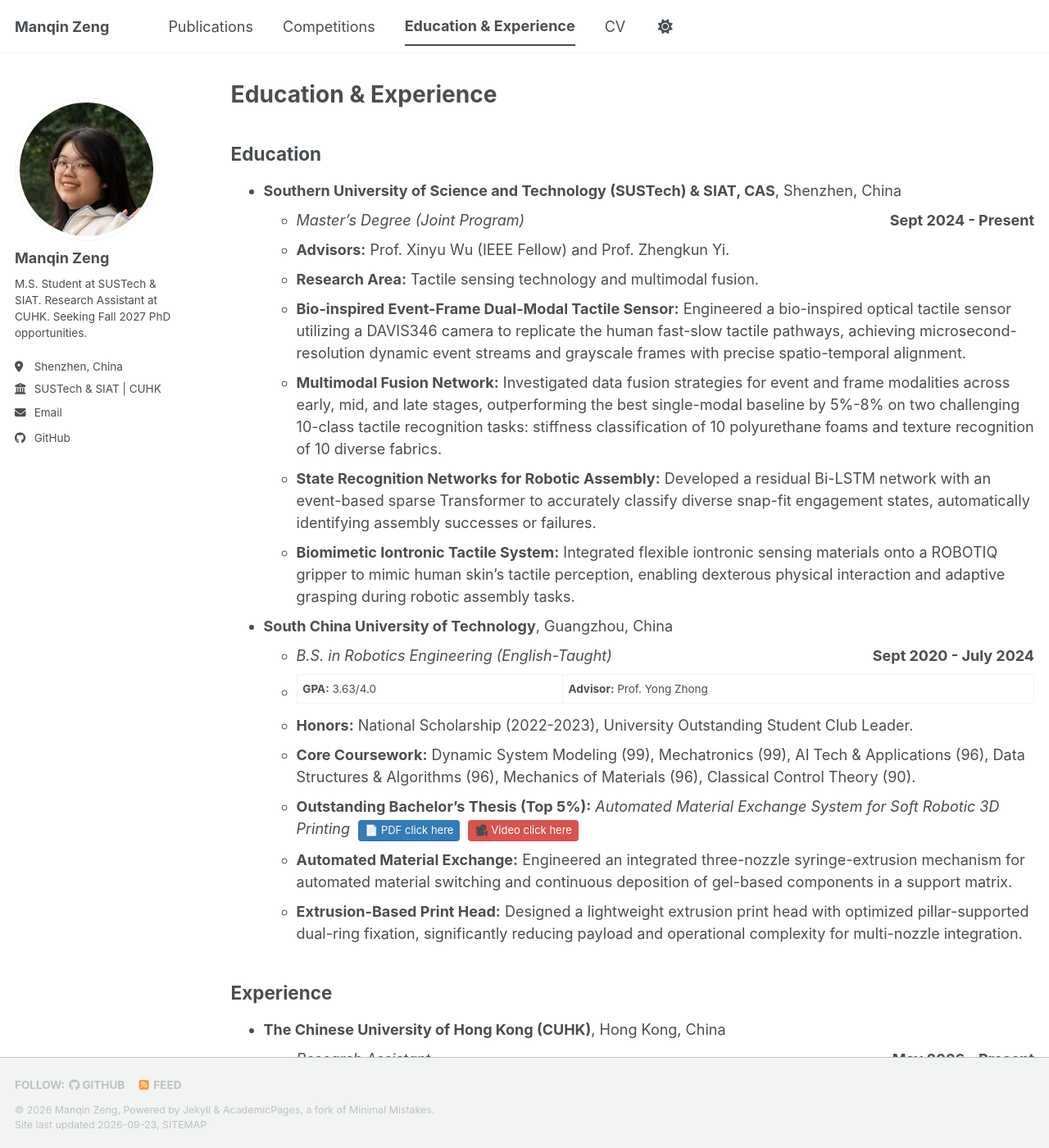
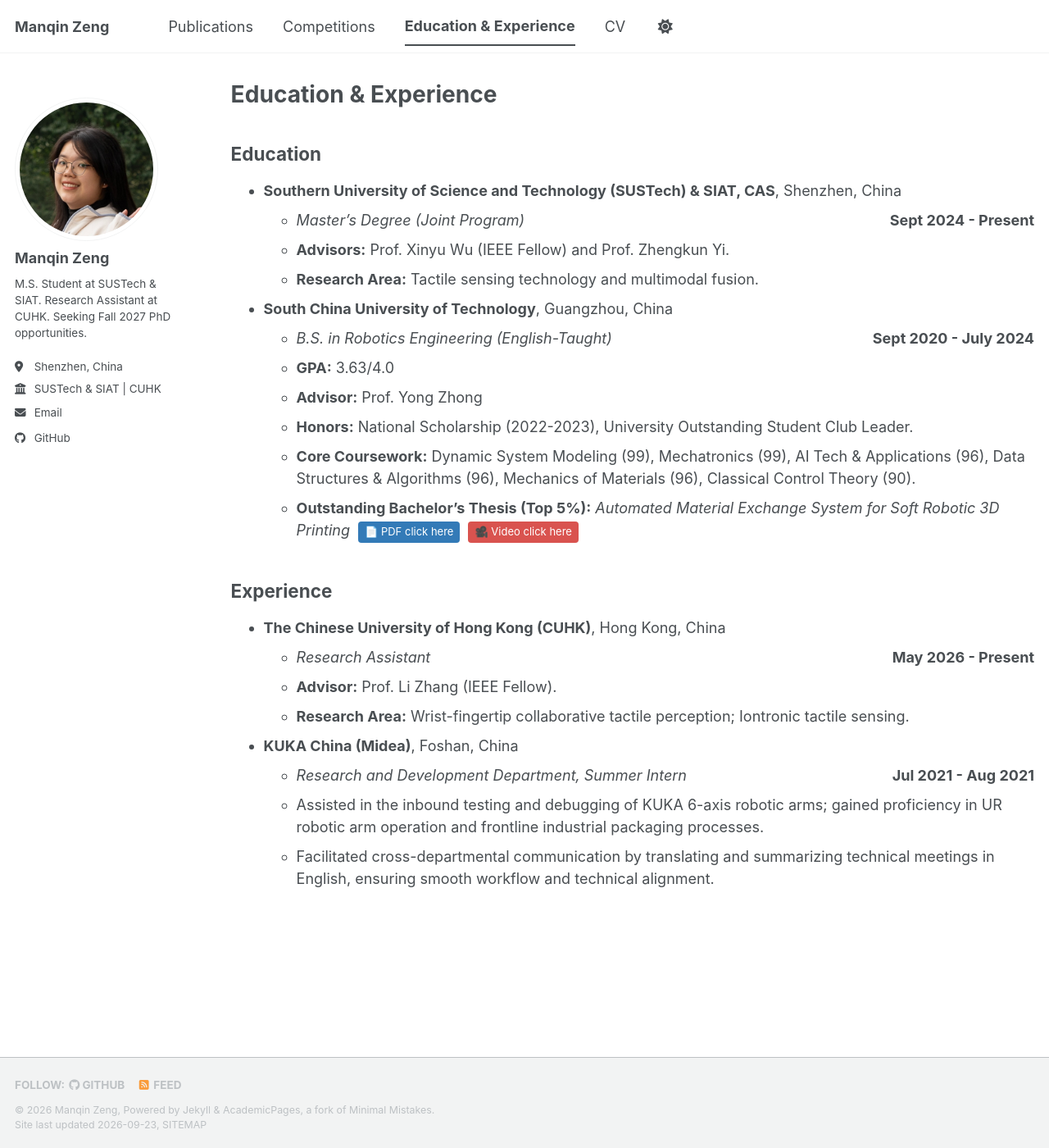
Before and after one commit to ZengManqin/ZengManqin.github.io, a Jekyll site: the page built from _pages/teaching.md, in a window 1280 px wide and 1400 px high. Shown: the whole window at 82% size. Built offline with Jekyll 4.4.1, drawn with Linux system fonts in a browser that asks for light colours; a style sheet for code colours, icons or effects is not loaded; some of the changed text lies outside the part shown.

Commit message:
Update teaching.md

```diff
--- a/_pages/teaching.md
+++ b/_pages/teaching.md
@@ -11,19 +11,14 @@ author_profile: true
   * *Master's Degree (Joint Program)* <span style="float: right;">**Sept 2024 - Present**</span>
   * **Advisors:** Prof. Xinyu Wu (IEEE Fellow) and Prof. Zhengkun Yi.
   * **Research Area:** Tactile sensing technology and multimodal fusion.
-  * **Bio-inspired Event-Frame Dual-Modal Tactile Sensor:** Engineered a bio-inspired optical tactile sensor utilizing a DAVIS346 camera to replicate the human fast-slow tactile pathways, achieving microsecond-resolution dynamic event streams and grayscale frames with precise spatio-temporal alignment.
-  * **Multimodal Fusion Network:** Investigated data fusion strategies for event and frame modalities across early, mid, and late stages, outperforming the best single-modal baseline by 5%-8% on two challenging 10-class tactile recognition tasks: stiffness classification of 10 polyurethane foams and texture recognition of 10 diverse fabrics.
-  * **State Recognition Networks for Robotic Assembly:** Developed a residual Bi-LSTM network with an event-based sparse Transformer to accurately classify diverse snap-fit engagement states, automatically identifying assembly successes or failures.
-  * **Biomimetic Iontronic Tactile System:** Integrated flexible iontronic sensing materials onto a ROBOTIQ gripper to mimic human skin's tactile perception, enabling dexterous physical interaction and adaptive grasping during robotic assembly tasks.
 
 * **South China University of Technology**, Guangzhou, China
   * *B.S. in Robotics Engineering (English-Taught)* <span style="float: right;">**Sept 2020 - July 2024**</span>
-  * **GPA:** 3.63/4.0 | **Advisor:** Prof. Yong Zhong
+  * **GPA:** 3.63/4.0
+  * **Advisor:** Prof. Yong Zhong
   * **Honors:** National Scholarship (2022-2023), University Outstanding Student Club Leader.
   * **Core Coursework:** Dynamic System Modeling (99), Mechatronics (99), AI Tech & Applications (96), Data Structures & Algorithms (96), Mechanics of Materials (96), Classical Control Theory (90).
   * **Outstanding Bachelor's Thesis (Top 5%):** *Automated Material Exchange System for Soft Robotic 3D Printing* <a href="/files/3D.pdf" target="_blank" style="display: inline-block; padding: 3px 8px; background-color: #337ab7; color: white; text-decoration: none; border-radius: 4px; font-size: 13px; margin-left: 5px;">📄 PDF click here</a> <a href="/files/3D.mp4" target="_blank" style="display: inline-block; padding: 3px 8px; background-color: #d9534f; color: white; text-decoration: none; border-radius: 4px; font-size: 13px; margin-left: 5px;">🎥 Video click here</a>
-  * **Automated Material Exchange:** Engineered an integrated three-nozzle syringe-extrusion mechanism for automated material switching and continuous deposition of gel-based components in a support matrix.
-  * **Extrusion-Based Print Head:** Designed a lightweight extrusion print head with optimized pillar-supported dual-ring fixation, significantly reducing payload and operational complexity for multi-nozzle integration.
 
 ## Experience
 
@@ -31,9 +26,9 @@ author_profile: true
   * *Research Assistant* <span style="float: right;">**May 2026 - Present**</span>
   * **Advisor:** Prof. Li Zhang (IEEE Fellow).
   * **Research Area:** Wrist-fingertip collaborative tactile perception; Iontronic tactile sensing.
-  * Collaboratively advancing research on bio-inspired robotic sensors and multimodal fusion networks to enhance cooperative perception capabilities in advanced robotic systems.
+
 
 * **KUKA China (Midea)**, Foshan, China
-  * *Research and Development Department | Summer Intern* <span style="float: right;">**Jul 2021 - Aug 2021**</span>
+  * *Research and Development Department, Summer Intern* <span style="float: right;">**Jul 2021 - Aug 2021**</span>
   * Assisted in the inbound testing and debugging of KUKA 6-axis robotic arms; gained proficiency in UR robotic arm operation and frontline industrial packaging processes.
   * Facilitated cross-departmental communication by translating and summarizing technical meetings in English, ensuring smooth workflow and technical alignment.
```
